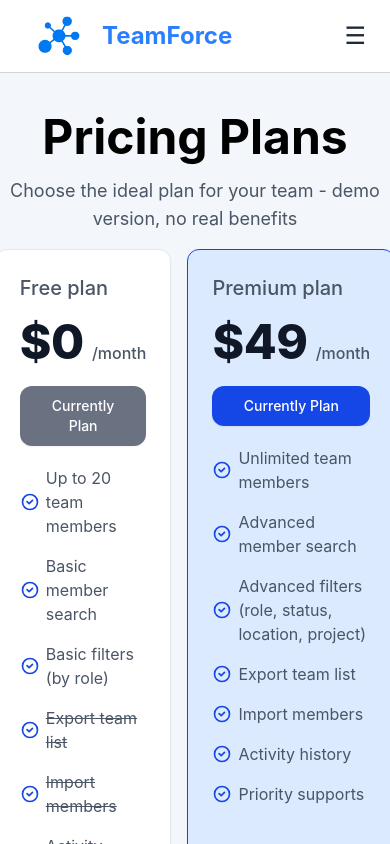
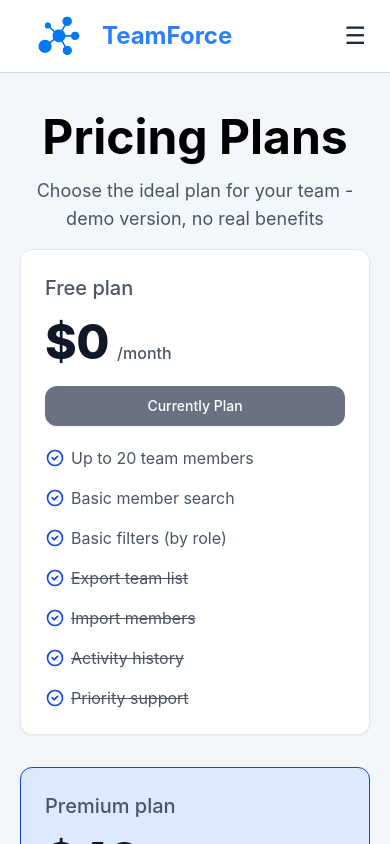
Before and after one commit to GustavoHeringerCurcio/Internal-Team-Directory-App, a Next.js app: page /pricing in a window 390 px wide. Built offline with nearby package versions, Linux system fonts and the light colour scheme; a web font is replaced by a local one.

Commit message:
Fix TypeScript build errors and mobile layout issues

```diff
--- a/app/components/princingcards/PlanCard.tsx
+++ b/app/components/princingcards/PlanCard.tsx
@@ -2,7 +2,7 @@
 
 type Feature = {
   label: string
-  available: boolean
+  included: boolean
 }
 
 type PlanCardProps = {
@@ -20,12 +20,13 @@ export default function PlanCard({
   period = "/month",
   features,
   highlighted = false,
+  buttonText,
 }: PlanCardProps) {
 
 
   return (
     <div
-      className={`w-full max-w-sm p-6 rounded-base shadow-xs border
+      className={`w-full md:w-full max-w-sm p-6 rounded-base shadow-xs border
         ${highlighted
           ? "bg-brand-soft border-brand"
           : "bg-neutral-primary-soft border-default"
@@ -60,8 +61,8 @@ export default function PlanCard({
           }
         `}
       >
-        Currently Plan
 
+        {buttonText}
       </button>
 
       <ul role="list" className="space-y-4 ">
--- a/app/pricing/page.tsx
+++ b/app/pricing/page.tsx
@@ -15,11 +15,12 @@ export default function Pricing() {
 
 
 
-            <div className="flex flex-row gap-4 justify-center  ">
+            <div className="flex flex-row flex-wrap md:flex-nowrap gap-8 md:gap-4 justify-center  ">
               {/* FREE PLAN */}
               <PlanCard
                 title="Free plan"
                 price="$0"
+                buttonText="Currently Plan"
                 features={[
                   { label: "Up to 20 team members", included: true },
                   { label: "Basic member search", included: true },
@@ -35,6 +36,7 @@ export default function Pricing() {
               <PlanCard
                 title="Premium plan"
                 price="$49"
+                buttonText="Upgrade to Premium"
                 highlighted={true} // Destaque para o plano pago
                 features={[
                   { label: "Unlimited team members", included: true },
@@ -45,6 +47,8 @@ export default function Pricing() {
                   { label: "Activity history", included: true },
                   { label: "Priority supports", included: true },
                 ]}
+
+
               />
             </div>
 
```
